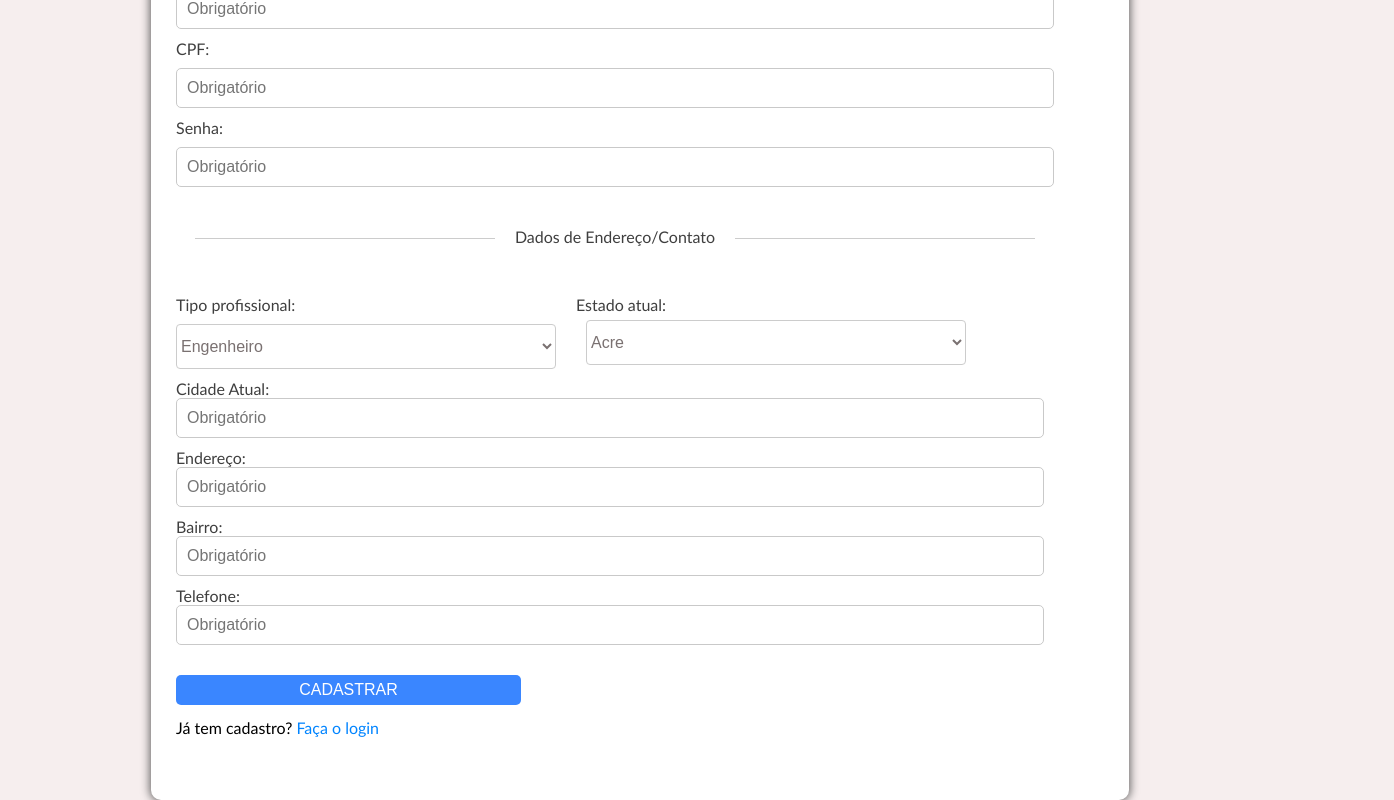
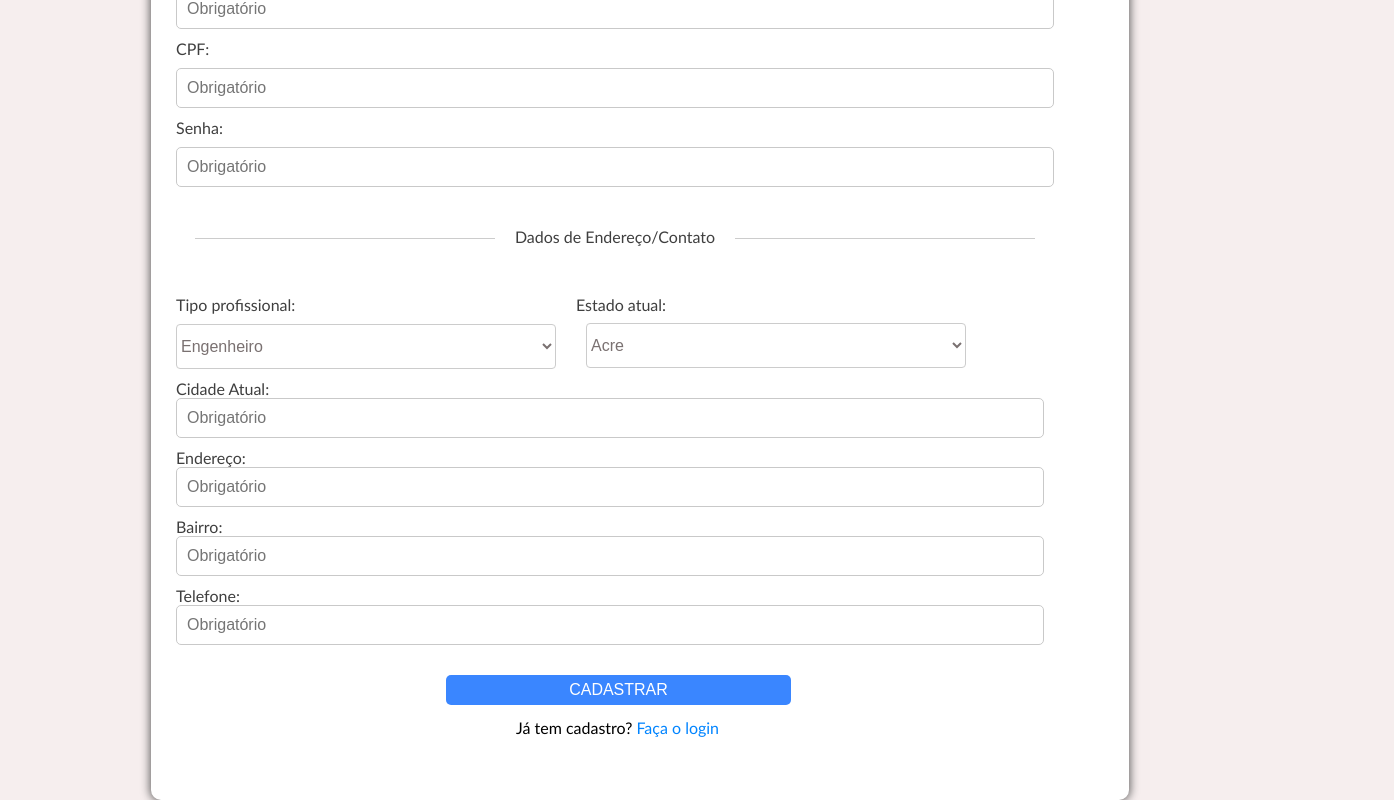
Before and after one commit to daniell0l/urbanismo-web, a React (Vite) app: page /Register in a window 1280 px wide. Shown: the part 426-1226 px from the top of the page, 1394 px wide, since content can reach past the window. Built offline with nearby package versions, Linux system fonts and the light colour scheme; the HTML template or start-up script is replaced by a standard one.

Commit message:
correções no layout da tela de cadastro

```diff
--- a/src/screens/register/style.css
+++ b/src/screens/register/style.css
@@ -62,6 +62,8 @@
   border-radius: 5px;
   margin-top: 20px;
   margin-bottom: -10px;
+  left: 270px;
+  position: relative;
 }
 
 .buttonRegistration:hover,
@@ -80,6 +82,8 @@
 
 .cadastroLink {
   margin-top: 20px;
+  position: relative;
+  left: 340px;
 }
 
 .cadastroLink a {
@@ -114,7 +118,7 @@
 
 .EstadosSelect {
   position: relative;
-  top: 25px;
+  top: 28px;
   right: 80px;
   width: 380px;
   height: 45px;
```
